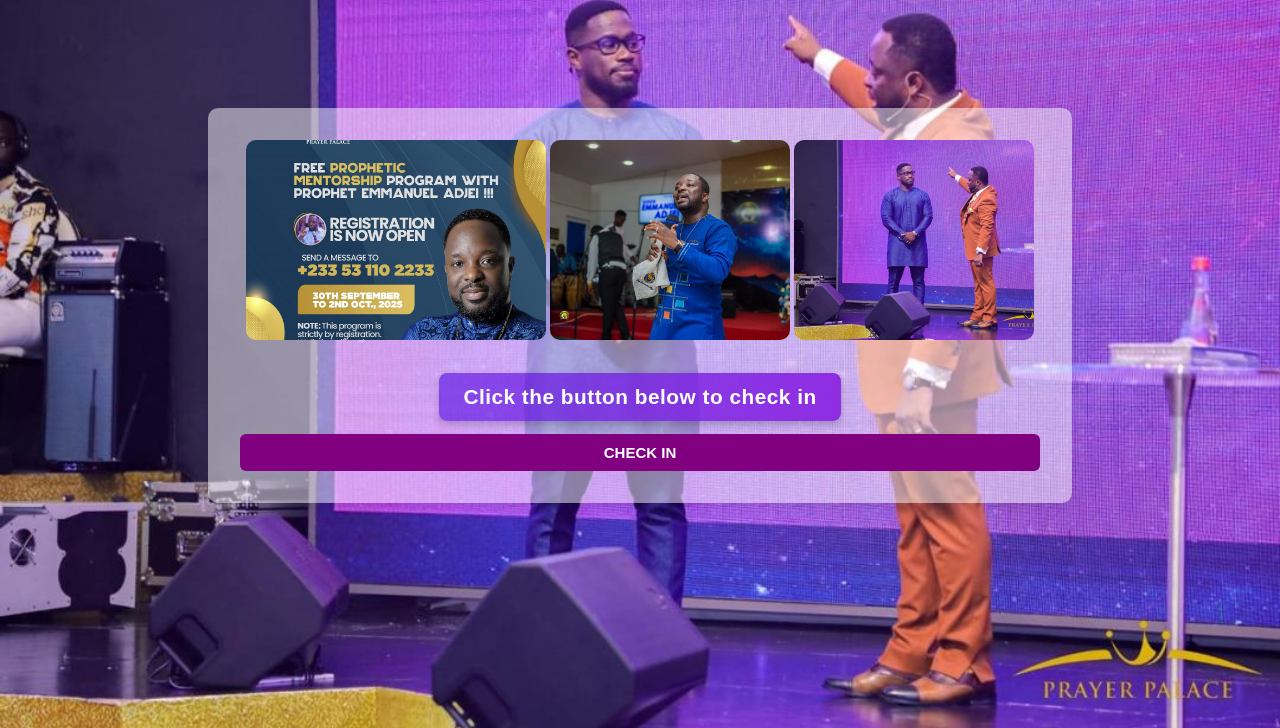
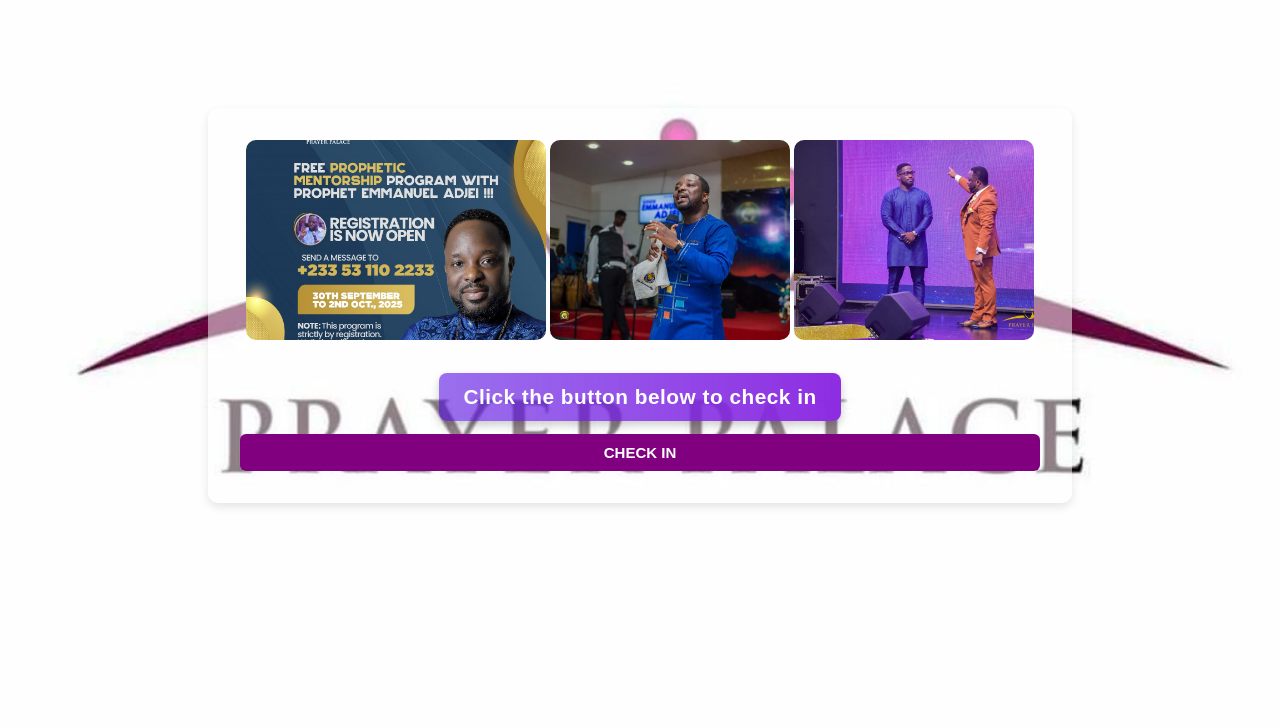
Before and after one commit to israelnjor/PROPHETIC-MENTORSHIP, a plain HTML site: page index.html in a window 1280 px wide. Shown: the part 72-800 px from the top of the page. Drawn offline with Linux system fonts and the light colour scheme.

Commit message:
index.html

```diff
--- a/index.html
+++ b/index.html
@@ -10,7 +10,7 @@
       margin: 0;
       padding: 0;
       font-family: Arial, sans-serif;
-      background-image: url("papa.jpeg");
+      background-image: url("Prayer Palace Logo.jpeg");
       background-size: cover;
       background-position: center;
       background-attachment: fixed;
```
